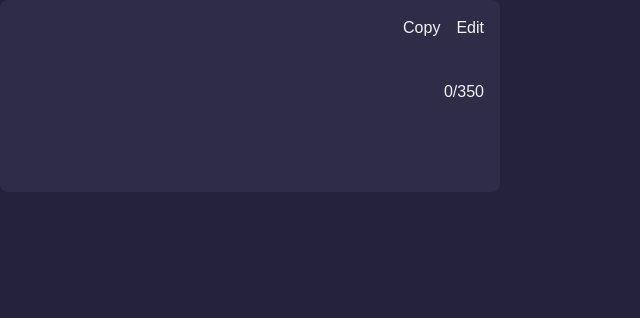
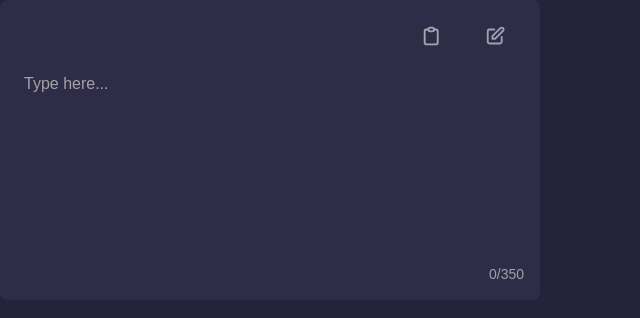
Before and after one commit to Templify-lda/frontend, a React (Vite) app: page / in a window 1280 px wide. Shown: the top 318 px of the page, without its empty margins (0-640 px from the left). Built offline with nearby package versions, Linux system fonts and the light colour scheme.

Commit message:
Add a Card
Add a Card with embed editor, that allow user to add variables and copy the formatted plain text.

```diff
--- a/src/components/ui/Cards.tsx
+++ b/src/components/ui/Cards.tsx
@@ -1,4 +1,7 @@
-import { useState, useEffect, useRef } from "react";
+import { useState, useEffect} from "react";
+import { Clipboard } from "./Icons/Clipboard";
+import { Edit } from "./Icons/Edit";
+import { Editor } from "./Editor";
 
 interface ICardsProps {
   id: string;
@@ -9,30 +12,39 @@ interface ICardsProps {
 
 export function Cards({ id, content, onChangeText, onDelete }: ICardsProps) {
   const [text, setText] = useState(content);
-  const [copyStatus, setCopyStatus] = useState<string>("Copy");
+  const [copyStatus, setCopyStatus] = useState<string>("");
   const [editStatus, setEditStatus] = useState<boolean>(false);
   const [variables, setVariables] = useState<{ [key: string]: string }>({
     userName: "John Doe",
-    passageiro: "Maria Luisa"
+    passageiro: "Maria Luisa",
     // Adicione mais variáveis conforme necessário
   });
-  const textAreaRef = useRef(null);
+
   const maxChars = 350;
 
   const handleEditMode = () => {
     setEditStatus(!editStatus);
   };
 
-  const handleTextChange = (e: React.ChangeEvent<HTMLTextAreaElement>) => {
-    setText(e.target.value);
-    onChangeText(id, e.target.value);
+  const handleTextChange = (newText: string) => {
+    setText(newText);
+    onChangeText(id, newText);
   };
 
   const handleCopy = () => {
+    const textWithVariables = renderTextWithVariablesSpan(text);
+
+    // Criar um elemento temporário para converter HTML para texto puro
+    const tempDiv = document.createElement("div");
+    tempDiv.innerHTML = textWithVariables;
+
+    // Copiar texto simples para o clipboard
+    const plainText = tempDiv.textContent || "";
+
     navigator.clipboard
-      .writeText(renderTextWithVariables(text))
+      .writeText(plainText)
       .then(() => {
-        setCopyStatus("Copied");
+        setCopyStatus("done");
       })
       .catch((error) => {
         setCopyStatus("Failed to copy text.");
@@ -40,65 +52,51 @@ export function Cards({ id, content, onChangeText, onDelete }: ICardsProps) {
       });
   };
 
-  // Função para substituir placeholders pelos valores das variáveis
-  const renderTextWithVariables = (text: string) => {
-    return text?.replace(/{{(\w+)}}/g, (match, p1) => variables[p1] || match);
-  };
-
   const renderTextWithVariablesSpan = (text: string) => {
     if (!text) return "";
 
-    return text.replace(/{{(\w+)}}/g, (match, p1) => {
+    return text.replace(/{(\w+)}/g, (match, p1) => {
       if (variables[p1]) {
-        return `<span class="p-1 bg-secondary transition-all text-neutral rounded hover:bg-secondary-light">${variables[p1]}</span>`;
+        return `<span class="p-1 transition-all text-secondary rounded bg-primary">${variables[p1]}</span>`;
       }
       return match;
     });
   };
 
   useEffect(() => {
-    if (editStatus && textAreaRef.current) {
-      textAreaRef.current.focus(); // Focus on the text area when entering edit mode
-    }
-  }, [editStatus]);
-
-  useEffect(() => {
-    const timer = setTimeout(() => setCopyStatus("Copy"), 3000);
+    const timer = setTimeout(() => setCopyStatus(""), 3000);
     return () => clearTimeout(timer);
   }, [copyStatus]);
 
   return (
-    <div className="p-4 bg-primary-light rounded-lg text-neutral border-none w-[500px] flex flex-col min-h-48 h-auto">
+    <div className="p-4 bg-primary-light font-sans rounded-lg text-neutral border-none w-[540px] flex flex-col min-h-48 h-auto">
       <div className="flex items-center justify-end gap-4 mb-2">
-        <button type="button" onClick={handleCopy}>
-          {copyStatus}
+        <button
+          title="clipboard"
+          type="button"
+          onClick={handleCopy}
+          className={`btn-x btn-x-hover-copy-${copyStatus} hover:bg-primary text-sm text-neutral-400 font-medium`}
+        >
+          <Clipboard />
         </button>
-        <button type="button" onClick={handleEditMode}>
-          Edit
+        <button
+          title="edit"
+          type="button"
+          onClick={handleEditMode}
+          className="btn-x btn-x-hover-edit hover:bg-primary text-sm text-neutral-400 font-medium"
+        >
+          <Edit />
         </button>
       </div>
-      <div className="flex flex-col flex-1">
-        <div className="max-w-full h-full">
-          {editStatus ? (
-            <textarea
-              ref={textAreaRef}
-              value={text}
-              onChange={handleTextChange}
-              maxLength={maxChars}
-              placeholder="Type here..."
-              className="resize-none p-4 bg-primary w-full flex-1 h-full overflow-hidden focus:bg-primary outline-none transition-all"
-              disabled={!editStatus} // Disable text area if not in edit mode
-            />
-          ) : (
-            <p
-              className="text-justify p-4 text-neutral h-auto"
-              dangerouslySetInnerHTML={{
-                __html: renderTextWithVariablesSpan(text),
-              }} // Renderiza o texto formatado com spans
-            />
-          )}
-        </div>
-        <p className="text-right">
+      <div className="flex flex-col flex-1 h-full gap-2 justify-between">
+        <Editor
+          text={text}
+          onChangeText={handleTextChange}
+          editStatus={editStatus}
+          variables={variables}
+          maxChars={maxChars}
+        />
+        <p className="text-right w-full justify-self-end text-sm text-zinc-400">
           {!text?.length ? 0 : text.length}/{maxChars}
         </p>
       </div>
--- /dev/null
+++ b/src/components/ui/Editor.tsx
@@ -0,0 +1,95 @@
+import { useState, useEffect, useRef } from "react";
+
+interface IEditorProps {
+  text: string;
+  onChangeText: (text: string) => void;
+  editStatus: boolean;
+  variables: { [key: string]: string };
+  maxChars?: number;
+}
+
+export const Editor = ({
+  text,
+  onChangeText,
+  editStatus,
+  variables,
+  maxChars = 350
+}: IEditorProps) => {
+  const textAreaRef = useRef<HTMLTextAreaElement | null>(null);
+  const mirroredDivRef = useRef<HTMLDivElement | null>(null);
+
+  useEffect(() => {
+    if (textAreaRef.current && mirroredDivRef.current) {
+      // Synchronize the scroll position
+      mirroredDivRef.current.scrollTop = textAreaRef.current.scrollTop;
+      mirroredDivRef.current.scrollLeft = textAreaRef.current.scrollLeft;
+    }
+  }, [text]);
+
+  const handleScroll = () => {
+    if (textAreaRef.current && mirroredDivRef.current) {
+      mirroredDivRef.current.scrollTop = textAreaRef.current.scrollTop;
+      mirroredDivRef.current.scrollLeft = textAreaRef.current.scrollLeft;
+    }
+  };
+
+  const handleTextChange = (e: React.ChangeEvent<HTMLTextAreaElement>) => {
+    onChangeText(e.target.value);
+  };
+
+  const renderTextWithVariables = (text: string) => {
+    if (!text) return "";
+
+    return text.replace(/{(\w+)}/g, (match, p1) => {
+      if (variables[p1]) {
+        return `<span class="p-1 transition-all text-secondary rounded ${editStatus ? "bg-primary-light" : "bg-primary"}">${p1}</span>`;
+      }
+      return match;
+    });
+  };
+
+  const renderTextWithVariablesSpan = (text: string) => {
+    if (!text) return "";
+
+    return text.replace(/{(\w+)}/g, (match, p1) => {
+      if (variables[p1]) {
+        return `<span class="p-1 transition-all text-secondary rounded ${editStatus ? "bg-primary-light" : "bg-primary"}">${variables[p1]}</span>`;
+      }
+      return match;
+    });
+  };
+
+  return (
+    <div className="relative h-48">
+      {editStatus ? (
+        <>
+          <textarea
+            ref={textAreaRef}
+            value={text}
+            onChange={handleTextChange}
+            maxLength={maxChars}
+            placeholder="Type here..."
+            className="absolute top-0 resize-none p-2 bg-primary w-full rounded flex-1 caret-neutral-300 text-transparent h-[24dvh] overflow-hidden focus:bg-primary outline-none transition-all"
+            onScroll={handleScroll}
+          />
+          <div
+            ref={mirroredDivRef}
+            className="absolute top-0 p-2 text-neutral-300 overflow-auto whitespace-pre-wrap"
+            dangerouslySetInnerHTML={{
+              __html: renderTextWithVariables(text)
+            }}
+          />
+        </>
+      ) : (
+        <p
+          className={`text-justify text-wrap p-2 h-[24dvh] ${text ? "text-neutral-300" : "text-neutral-400"}`}
+          dangerouslySetInnerHTML={{
+            __html: text
+              ? renderTextWithVariablesSpan(text)
+              : "Type here..."
+          }}
+        />
+      )}
+    </div>
+  );
+};
--- /dev/null
+++ b/src/components/ui/Icons/Clipboard.tsx
@@ -0,0 +1,22 @@
+export const Clipboard = () => {
+  return (
+    <svg
+      width={24}
+      height={24}
+      viewBox="0 0 24 24"
+      fill="none"
+      xmlns="http://www.w3.org/2000/svg"
+
+    >
+      <title>Clipboard</title>
+      <path
+        d="M9 5H7a2 2 0 00-2 2v12a2 2 0 002 2h10a2 2 0 002-2V7a2 2 0 00-2-2h-2M9 5a2 2 0 002 2h2a2 2 0 002-2M9 5a2 2 0 012-2h2a2 2 0 012 2"
+        stroke="#ECF0F1"
+        strokeOpacity={0.62}
+        strokeWidth={2}
+        strokeLinecap="round"
+        strokeLinejoin="round"
+      />
+    </svg>
+  );
+};
--- /dev/null
+++ b/src/components/ui/Icons/Edit.tsx
@@ -0,0 +1,21 @@
+export const Edit = () => {
+  return (
+    <svg
+      width={24}
+      height={24}
+      viewBox="0 0 24 24"
+      fill="none"
+      xmlns="http://www.w3.org/2000/svg"
+    >
+      <title>Edit</title>
+      <path
+        d="M11 5H6a2 2 0 00-2 2v11a2 2 0 002 2h11a2 2 0 002-2v-5m-1.414-9.414a2 2 0 112.828 2.828L11.828 15H9v-2.828l8.586-8.586z"
+        stroke="#E4E7ED"
+        strokeOpacity={0.62}
+        strokeWidth={2}
+        strokeLinecap="round"
+        strokeLinejoin="round"
+      />
+    </svg>
+  );
+};
--- a/src/index.css
+++ b/src/index.css
@@ -1,3 +1,67 @@
 @tailwind base;
 @tailwind components;
 @tailwind utilities;
+
+
+.btn-x {
+  position: relative;
+  display: flex;
+  align-items: center;
+  padding: .5rem;
+  border: none;
+  background: transparent;
+  cursor: pointer;
+  transition: 500ms;
+  border-radius: 20px;
+  overflow: hidden;
+  width: auto;
+  max-width: 6rem;
+  width: 3rem;
+  background-color: var(--gray-300);
+}
+
+.btn-x svg{
+  width: 1.4rem;
+}
+
+.btn-x:hover{
+  background-color: #007bff;
+  width: 5.5rem;
+}
+
+.btn-x::after{
+  position: absolute;
+  content: '';
+  transform: translate(100vw);
+  transition: all 500ms;
+  right: 0;
+}
+
+.btn-x:hover::after{
+  transform: translate(-1.4rem);
+  color: var(--gray-50);
+}
+
+.btn-x-hover-edit{
+  content: 'edit';
+}
+
+.btn-x-hover-edit:hover::after{
+  left: 3.5rem;
+  content: 'edit';
+  transform: translate(-1.4rem);
+
+}
+.btn-x-hover-copy-::after{
+  content: 'copy';
+}
+
+.btn-x-hover-copy-done::after{
+  left: 3.5rem;
+  content: 'copied';
+  transform: translate(-1.4rem);
+}
+
+.btn-x-hover-copy-done{
+  width: 5.5rem;
+}
```
